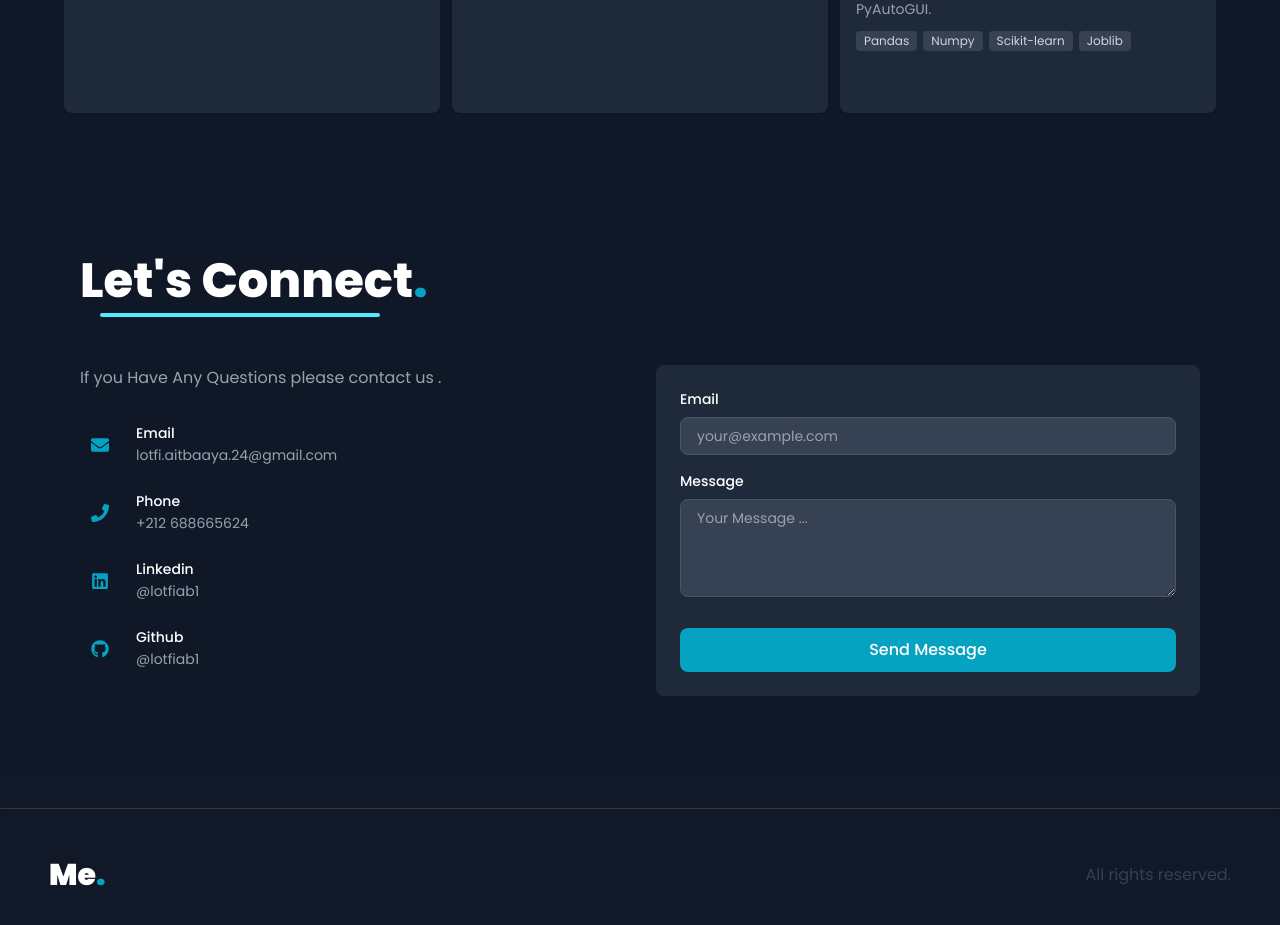
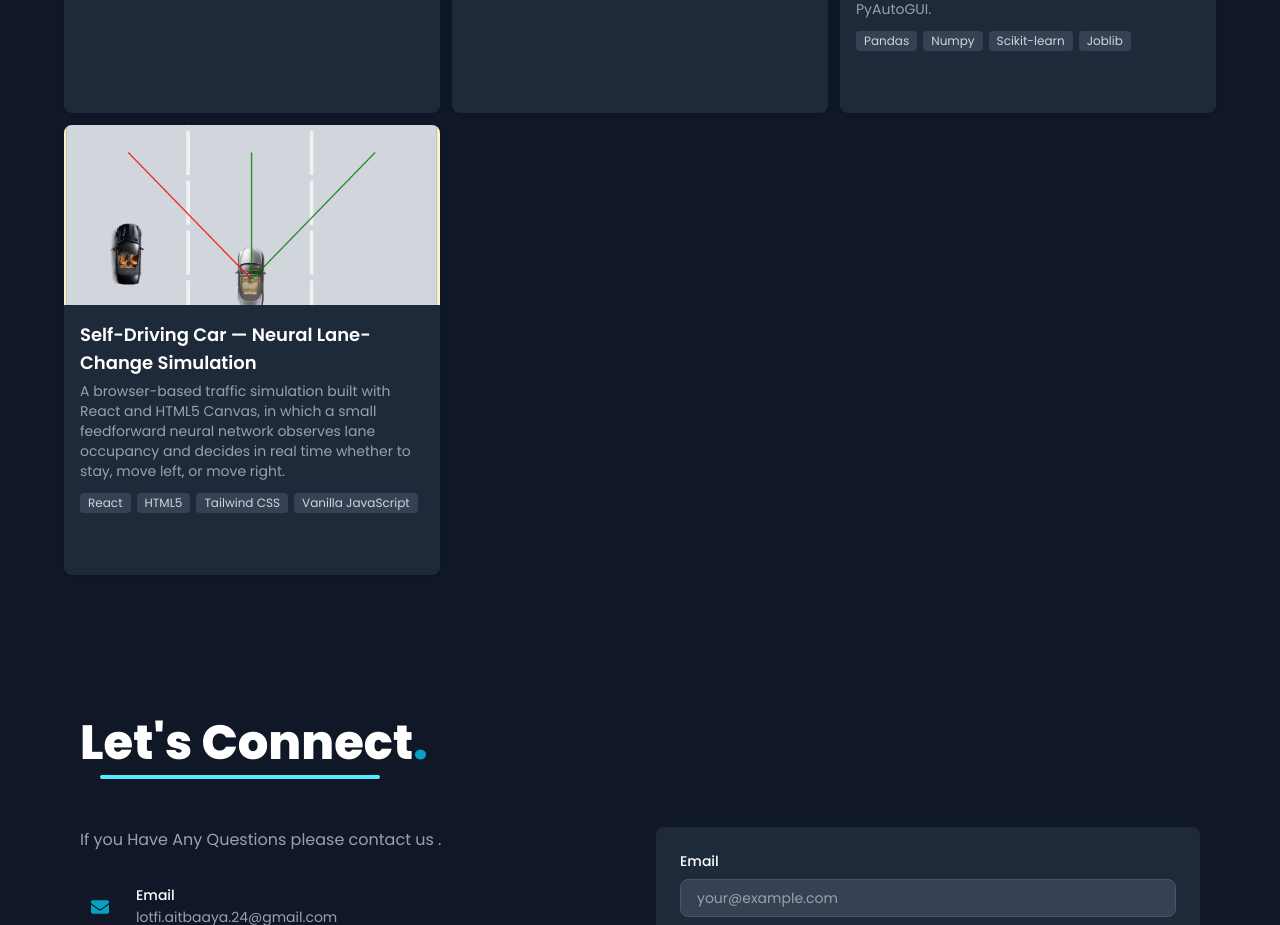
Before and after one commit to lotfiab1/lotfi-protfolio, a React (Vite) app: page / in a window 1280 px wide. Shown: the part 5133-6058 px from the top of the page. Built offline with nearby package versions, Linux system fonts and the light colour scheme.

Commit message:
----- New Fixes ----

```diff
--- a/public/info.json
+++ b/public/info.json
@@ -164,7 +164,22 @@
         ],
         "href": "https://github.com/lotfiab1/Hand-Gesture-Classifier-Mouse-Control",
         "image": "./projects-images/Hand_Gesture.jpg"
+      },
+      {
+        "id": 7,
+        "title": "Self-Driving Car — Neural Lane-Change Simulation",
+        "cat": 1,
+        "desc": "A browser-based traffic simulation built with React and HTML5 Canvas, in which a small feedforward neural network observes lane occupancy and decides in real time whether to stay, move left, or move right.",
+        "tech": [
+          "React",
+          "HTML5",
+          "Tailwind CSS",
+          "Vanilla JavaScript"
+        ],
+        "href": "https://github.com/lotfiab1/Self-Driving-Car",
+        "image": "./projects-images/self-driving-car.png"
       }
+
     ]
   }
 }
--- a/src/App.jsx
+++ b/src/App.jsx
@@ -21,6 +21,12 @@ const App = () => {
       offset: 100,
     });
 
+
+  }, []);
+
+  useEffect(
+    () => {
+
       const fetchData = async () => {
         try {
           const response = await fetch(
@@ -38,8 +44,13 @@ const App = () => {
         }
       };
 
-    fetchData();
-  }, []);
+      (
+        async () => {
+          await fetchData();
+        }
+      )();
+
+    }, [])
 
   if (!jsonData) {
     return (
@@ -56,7 +67,7 @@ const App = () => {
       <About />
 
       <Education educationData={jsonData.education} />
-      <Certifications certificationsData={jsonData.certifications}/>
+      <Certifications certificationsData={jsonData.certifications} />
       <Skills skillsData={jsonData.skills} />
 
       <Projects filter_list={jsonData.projects_info["filter-list"]} projectsData={jsonData.projects_info["projects"]} />
--- a/src/components/Projects.jsx
+++ b/src/components/Projects.jsx
@@ -48,7 +48,7 @@ const Projects = ({ filter_list, projectsData }) => {
 
                   {
                     filter_list.map((elm, idx) => (
-                      <div onClick={() => { setDropDown(false); setDefaultIdx(idx); }} className='group text-center w-full block cursor-default py-2 select-none hover:bg-indigo-600 focus:text-white focus:outline-hidden dark:focus:bg-indigo-500'>
+                      <div key={idx} onClick={() => { setDropDown(false); setDefaultIdx(idx); }} className='group text-center w-full block cursor-default py-2 select-none hover:bg-indigo-600 focus:text-white focus:outline-hidden dark:focus:bg-indigo-500'>
                         <span className='text-sm text-gray-900'>{elm}</span>
                       </div>
                     ))
```
Also changed, not shown: public/projects-images/self-driving-car.png (added). Lines whose indentation alone changed are shown as unchanged.
